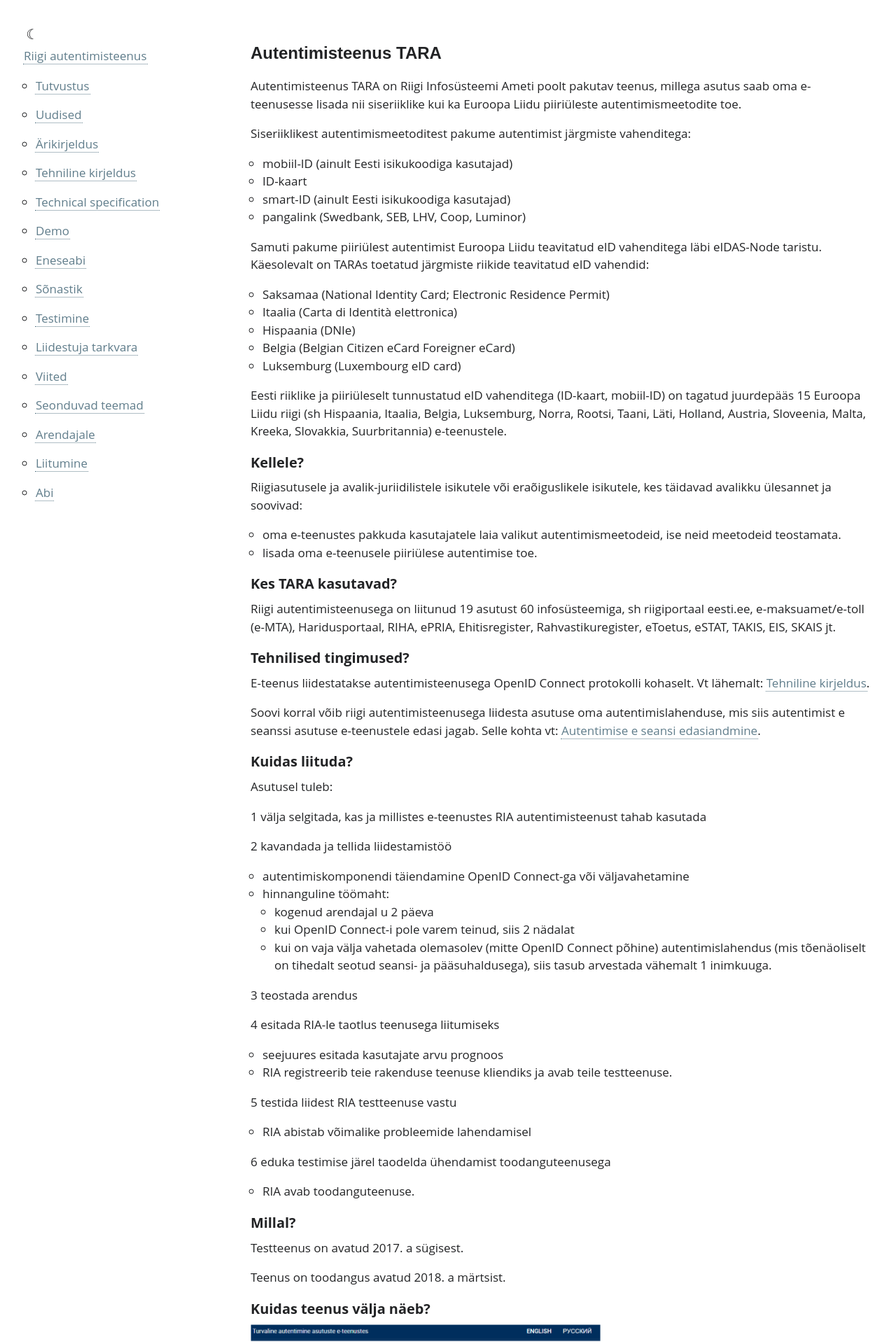
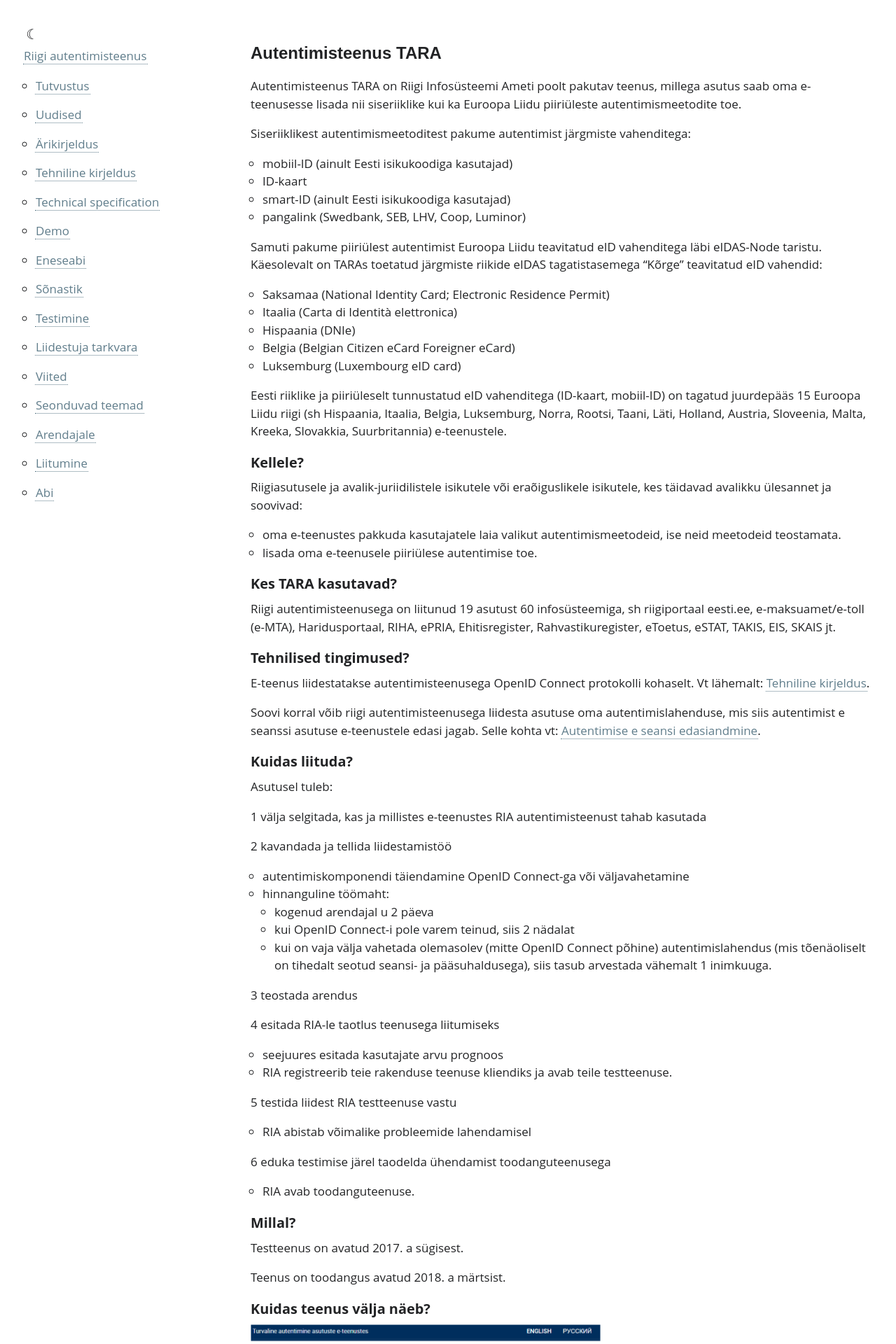
Before and after one commit to e-gov/TARA-Doku, a Jekyll site: the page built from Arikirjeldus.md, in a window 1280 px wide. Shown: the top 1920 px of the page at 70% size. Built offline with Jekyll 4.4.1, drawn with Linux system fonts in a browser that asks for light colours; our own code applies the rules of GitHub Pages for plain Markdown files.

Commit message:
Update Arikirjeldus.md

```diff
--- a/Arikirjeldus.md
+++ b/Arikirjeldus.md
@@ -13,7 +13,7 @@ Siseriiklikest autentimismeetoditest pakume autentimist järgmiste vahenditega:
 - smart-ID (ainult Eesti isikukoodiga kasutajad)
 - pangalink (Swedbank, SEB, LHV, Coop, Luminor)
 
-Samuti pakume piiriülest autentimist Euroopa Liidu teavitatud eID vahenditega läbi eIDAS-Node taristu. Käesolevalt on TARAs toetatud järgmiste riikide teavitatud eID vahendid:
+Samuti pakume piiriülest autentimist Euroopa Liidu teavitatud eID vahenditega läbi eIDAS-Node taristu. Käesolevalt on TARAs toetatud järgmiste riikide eIDAS tagatistasemega "Kõrge" teavitatud eID vahendid:
 
 - Saksamaa (National Identity Card; Electronic Residence Permit)
 - Itaalia (Carta di Identità elettronica)
```
